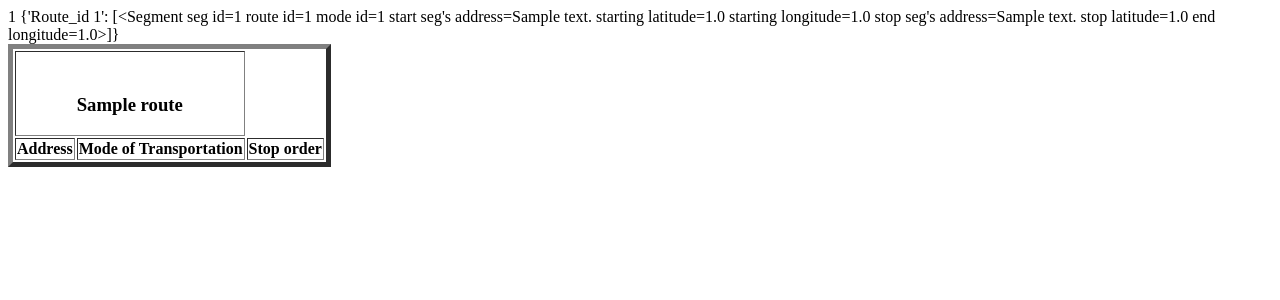
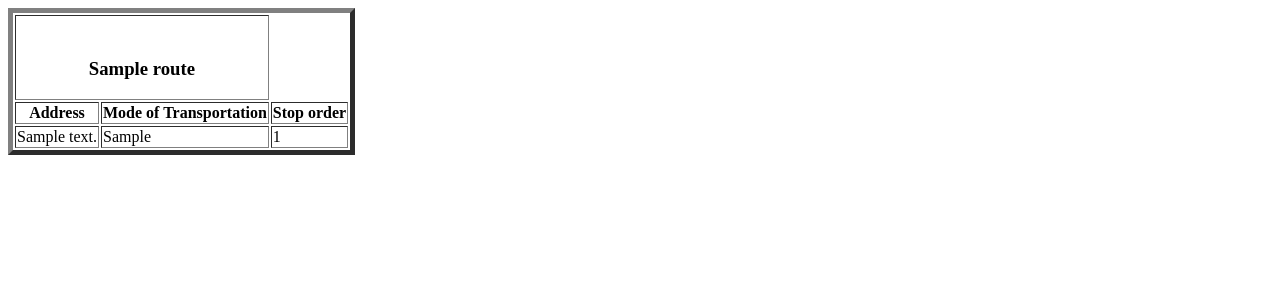
Before and after one commit to aileentran/roam, a Flask app: page /users-routes in a window 1280 px wide. Shown: the top 300 px of the page. Run offline with Flask 2, Linux system fonts and the light colour scheme; the visitor is signed in with stand-in values (Sample User, id 1); tables that the repository leaves empty hold one stand-in row (values such as "Sample post"); lists and menus that the app fills with data are empty.

Commit message:
Able to extract user's routes and display in tables

```diff
--- a/server.py
+++ b/server.py
@@ -199,27 +199,18 @@ def save_route():
 def users_routes():
 	"""Show all the saved routes."""
 
-	user_obj = User.query.filter_by(user_id=session['user_id']).first()
+	user_obj = User.query\
+	               .options(db.joinedload('routes')
+	               	          .joinedload('segments')
+	               	          .joinedload('mode'))\
+	               .get(session['user_id'])
 
 	# LIST OF ROUTES!!
 	# a user can have many routes
 	route_list = user_obj.routes
 
-	# making dictionary of segments with route ids as keys
-	# route_id num: [segment objects]
-	seg_dict={}
-	for idx, route in enumerate(route_list):
-		seg_obj = Segment.query.filter_by(route_id=route.route_id).all()
-		seg_dict[f'Route_id {route.route_id}'] = seg_obj
 
-	#making mode dictionary w/segment ids as keys
-	mode_dict={}
-	for routes in seg_dict:
-		segments = seg_dict[routes]
-		for segment in segments:
-			mode_dict[f'Segment_id {segment.seg_id}'] = segment.mode
-
-	return render_template('users-routes.html', user=user_obj, routes=route_list, segments=seg_dict, modes=mode_dict)
+	return render_template('users-routes.html', user=user_obj, routes=route_list)
 
 
 
--- a/static/js/map_base.js
+++ b/static/js/map_base.js
@@ -33,6 +33,4 @@ function initMap(){
 		return "We cannot access your current location. Please input your address."
 	}
 
-
-
 };
--- a/templates/users-routes.html
+++ b/templates/users-routes.html
@@ -11,18 +11,19 @@
                 <h3><br>{{ route.name }}</h3>
             </th>
         </tr>
+        <tr>
             <th>Address</th>
             <th>Mode of Transportation</th>
             <th>Stop order</th>
-    {# list of segments for current route from segment dictionary #}
-    {{ route.route_id }}
-    {{ segments }}
-{#     {{ segments[f"Route_id {route.route_id}"] }} #}
-{#     {% for segment in segments[f'Route_id {route.route_id}'] %}
+        </tr>
+        {% for segment in route.segments %}
+            <tr>
                 <td>{{ segment.start_address }}</td>
-    	<td>{{ segment.mode }}</td>
+                <td>{{ segment.mode.mode }}</td>
                 <td>{{ segment.order_num }}</td>
-    {% endfor %} #}
+            </tr>
+        {% endfor %}
+    </table>
 
 {% endfor %}
 
```
Lines whose indentation alone changed are shown as unchanged.
